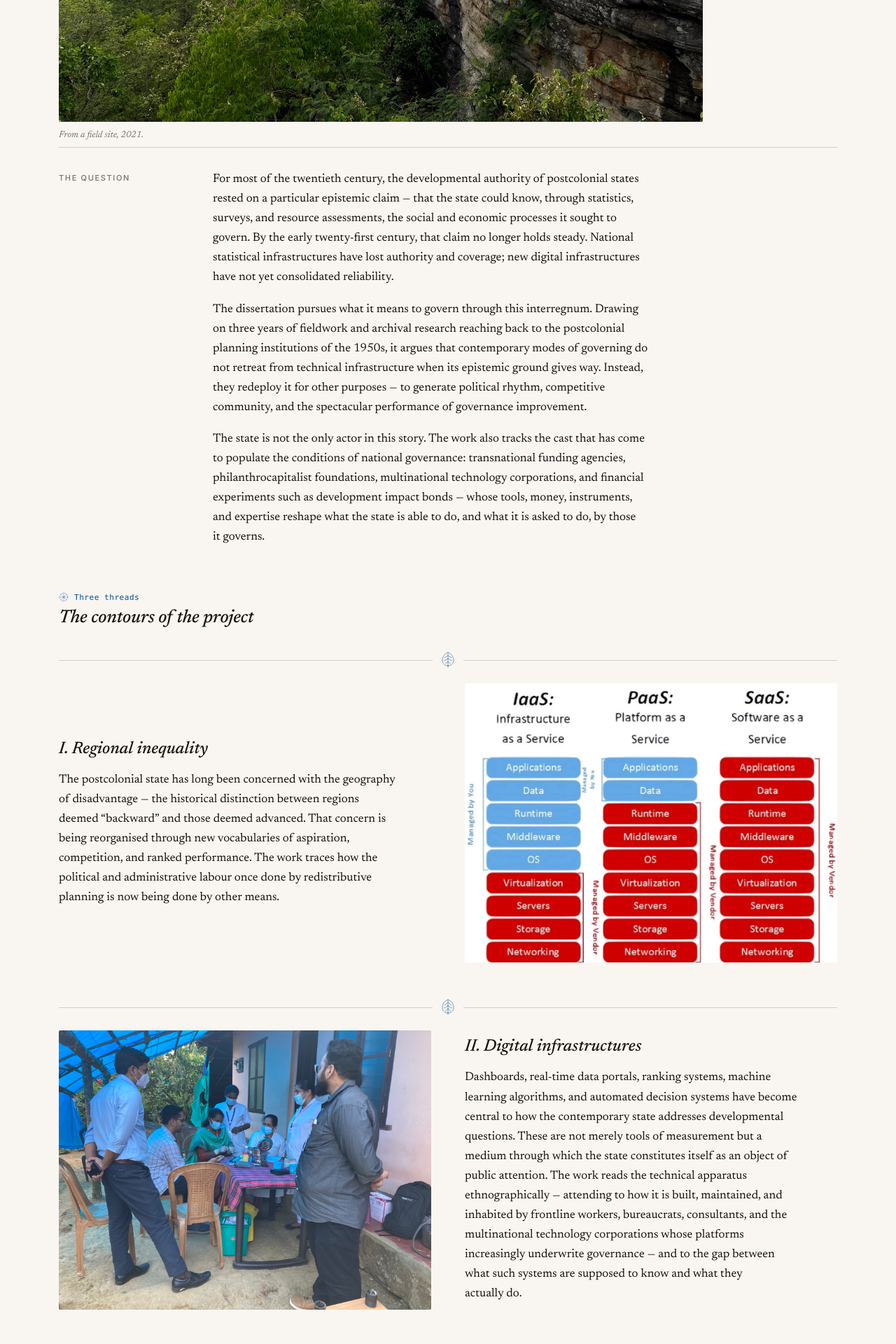
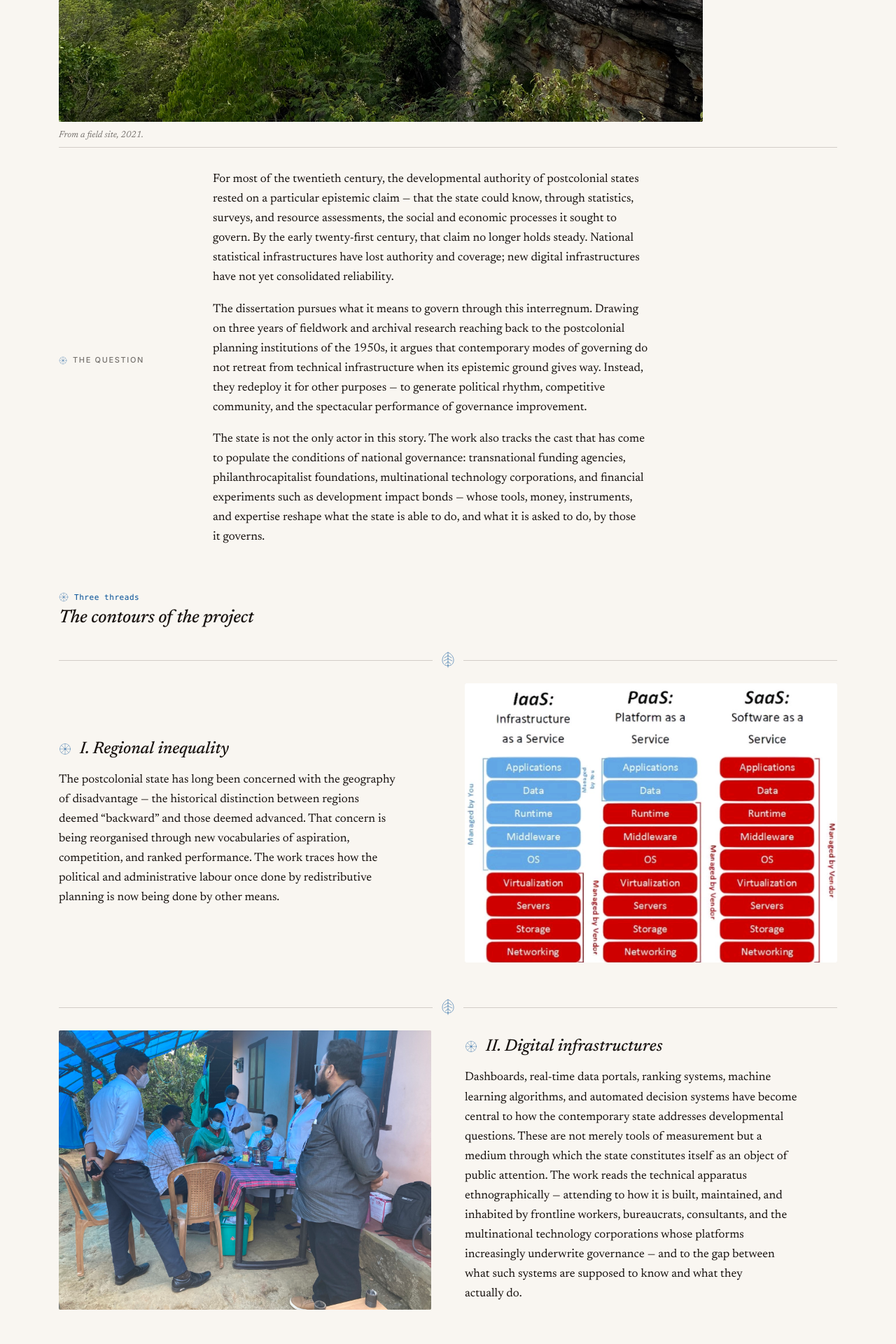
Before and after one commit to skishchampi/skishchampi.github.io, a Jekyll site: the page built from research.md, in a window 1280 px wide. Shown: the part 899-2819 px from the top of the page at 70% size. Built offline with Jekyll 4.4.1, drawn with Linux system fonts in a browser that asks for light colours; some web fonts are replaced.

Commit message:
Drop cap on home bio + wheel before block labels and thread headings
- The first letter of the home-page Biography paragraph is now a
  large italic Newsreader drop cap, in ink (not cobalt) so the
  typography carries the move
- A small dharmachakra precedes every .block label across the site
  (I. Biography, The question, etc.)
- A larger dharmachakra precedes each thread heading on Research
  (I. Regional inequality, II. Digital infrastructures,
   III. Federalism)

The wheel motif now spans block labels, thread headings, and §
section markers — a quiet recurring punctuation.

Co-Authored-By: Claude Opus 4.7 (1M context) <noreply@anthropic.com>

```diff
--- a/assets/css/style.css
+++ b/assets/css/style.css
@@ -337,10 +337,33 @@ main pre code { background: none; padding: 0; }
   letter-spacing: 0.15em; text-transform: uppercase;
   color: var(--ink-3);
   padding-top: 4px;
+  display: flex;
+  align-items: center;
+  gap: 8px;
+}
+.block .label::before {
+  content: '';
+  display: inline-block;
+  width: 12px;
+  height: 12px;
+  flex-shrink: 0;
+  background-color: var(--accent-blue);
+  -webkit-mask: url('/assets/img/wheel.svg') no-repeat center / contain;
+  mask: url('/assets/img/wheel.svg') no-repeat center / contain;
+  opacity: 0.85;
 }
 .block .body { max-width: 65ch; }
 .block .body > :first-child { margin-top: 0; }
 .block .body > :last-child { margin-bottom: 0; }
+
+/* Drop cap on the home page's first content paragraph */
+.lede ~ .block:first-of-type .body p:first-of-type::first-letter {
+  font: 400 italic 4.25rem/0.85 var(--serif);
+  color: var(--ink);
+  float: left;
+  padding: 6px 12px 0 0;
+  margin-top: -2px;
+}
 @media (max-width: 820px) {
   .block { grid-template-columns: 1fr; gap: 12px; }
 }
@@ -834,6 +857,20 @@ footer.site .ornament svg {
   font: 500 italic 1.5rem/1.25 var(--serif);
   color: var(--ink);
   margin: 0 0 16px;
+  display: flex;
+  align-items: center;
+  gap: 12px;
+}
+.thread h3::before {
+  content: '';
+  display: inline-block;
+  width: 18px;
+  height: 18px;
+  flex-shrink: 0;
+  background-color: var(--accent-blue);
+  -webkit-mask: url('/assets/img/wheel.svg') no-repeat center / contain;
+  mask: url('/assets/img/wheel.svg') no-repeat center / contain;
+  opacity: 0.8;
 }
 .thread .thread-text p {
   font: 400 1.0625rem/1.65 var(--serif);
```
